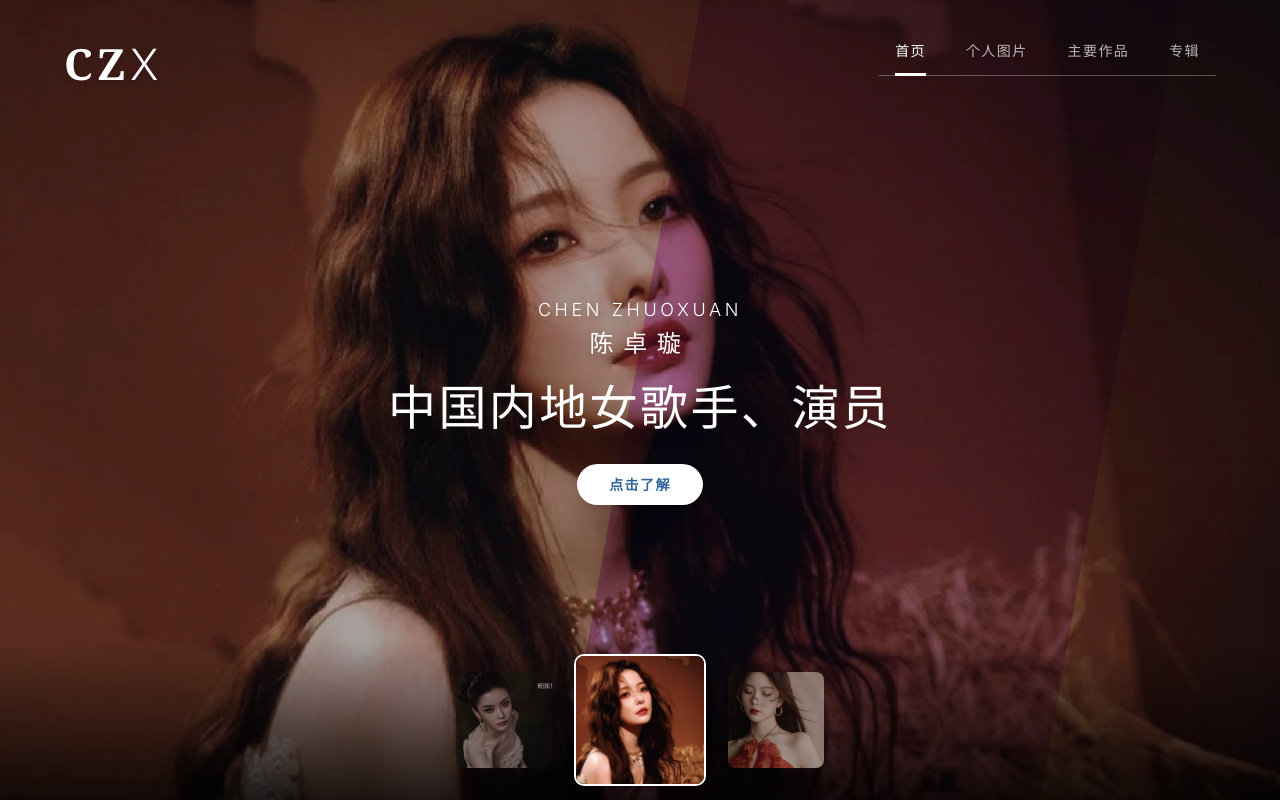
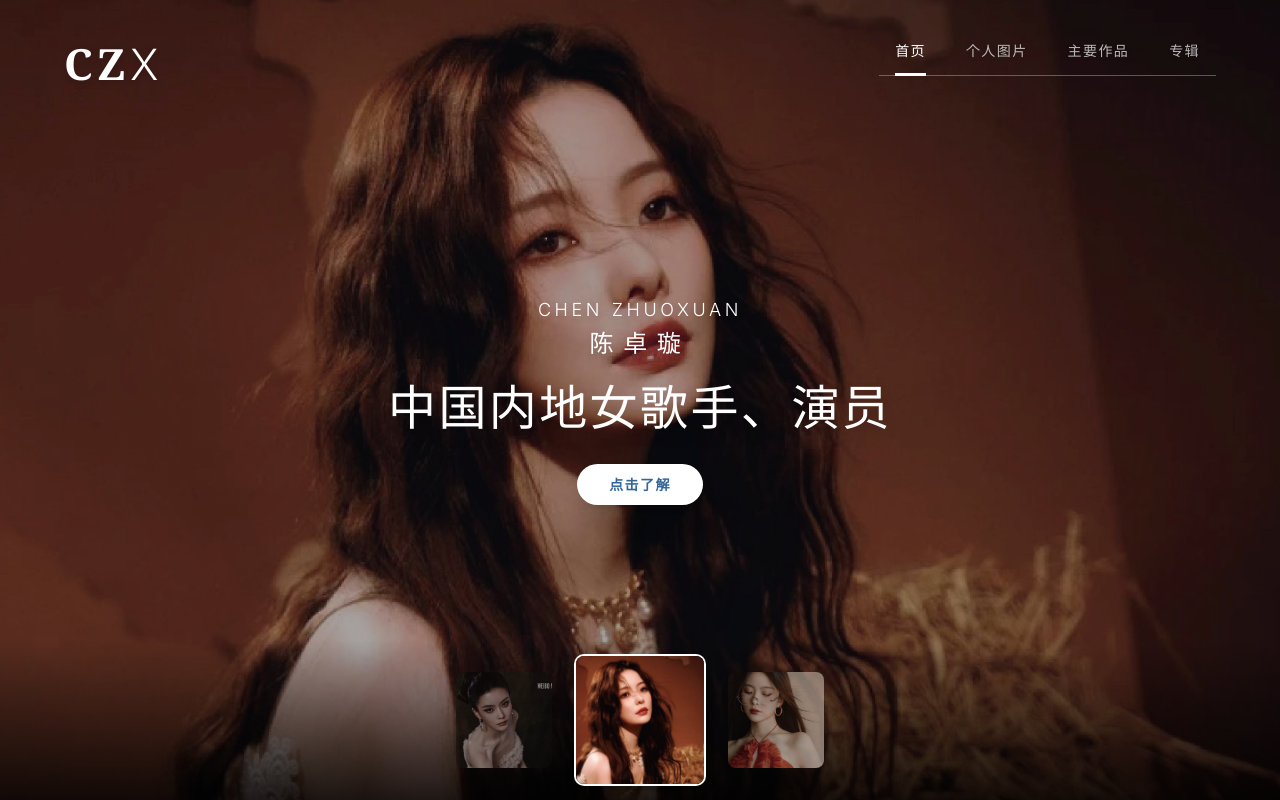
Before and after one commit to yes3343673931/czx-singer, a React (Vite) app: page / in a window 1280 px wide. Shown: the top 800 px of the page. Built offline with nearby package versions, Linux system fonts and the light colour scheme.

Commit message:
l
Co-authored-by: Copilot <copilot@github.com>

```diff
--- a/src/components/Hero.tsx
+++ b/src/components/Hero.tsx
@@ -51,9 +51,6 @@ export function Hero() {
 
       {/* Dim overlay for text readability */}
       <div className="absolute inset-0 z-10 bg-black/30 pointer-events-none"></div>
-
-      {/* Styled Right Overlay (like reference) */}
-      <div className="absolute top-0 right-1/4 bottom-0 w-1/4 z-10 bg-purple-900/40 mix-blend-overlay pointer-events-none skew-x-[-10deg] scale-150 origin-bottom"></div>
 
       {/* Center Text Layout like reference */}
       <div className="absolute inset-0 z-20 flex flex-col items-center justify-center pointer-events-none px-4">
```
